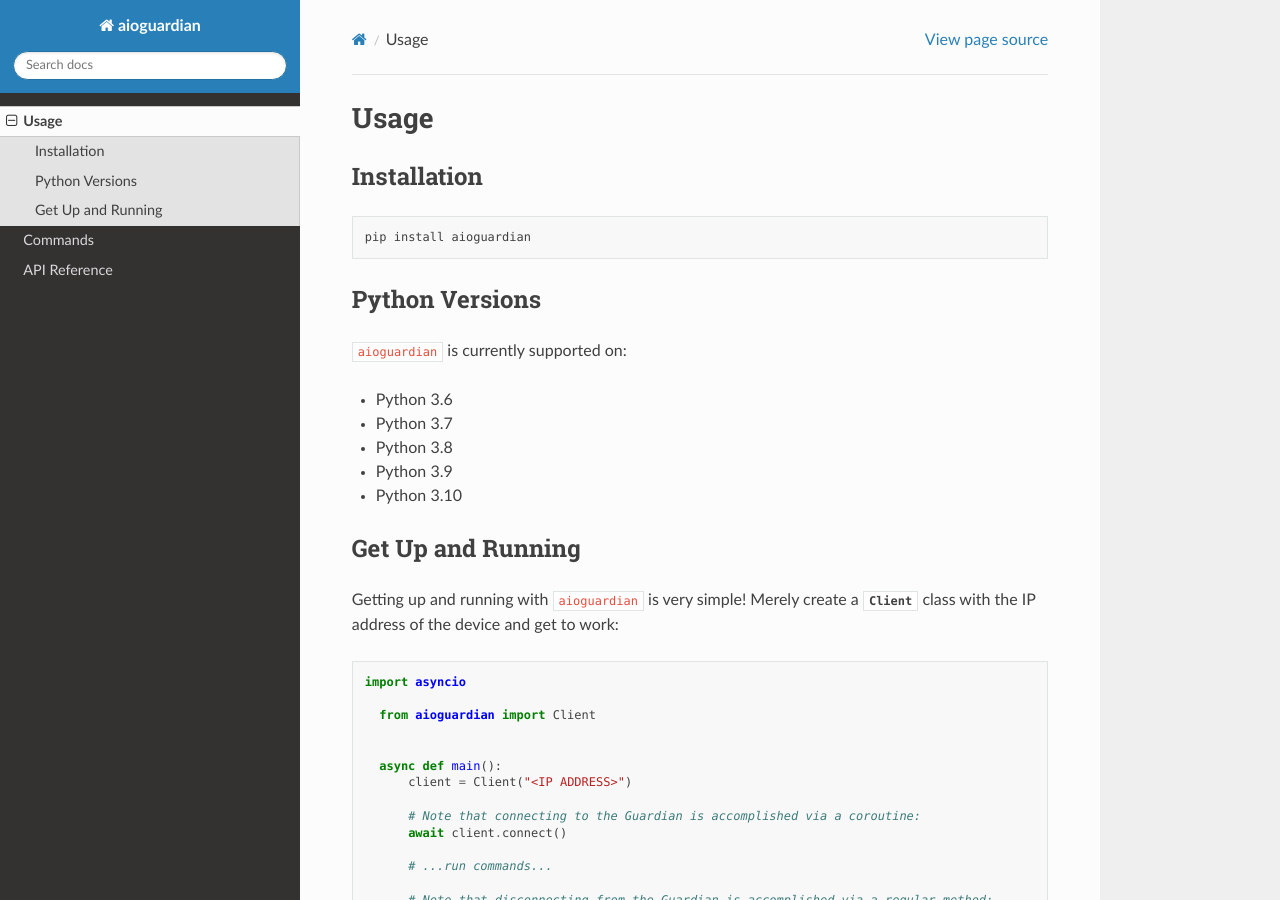
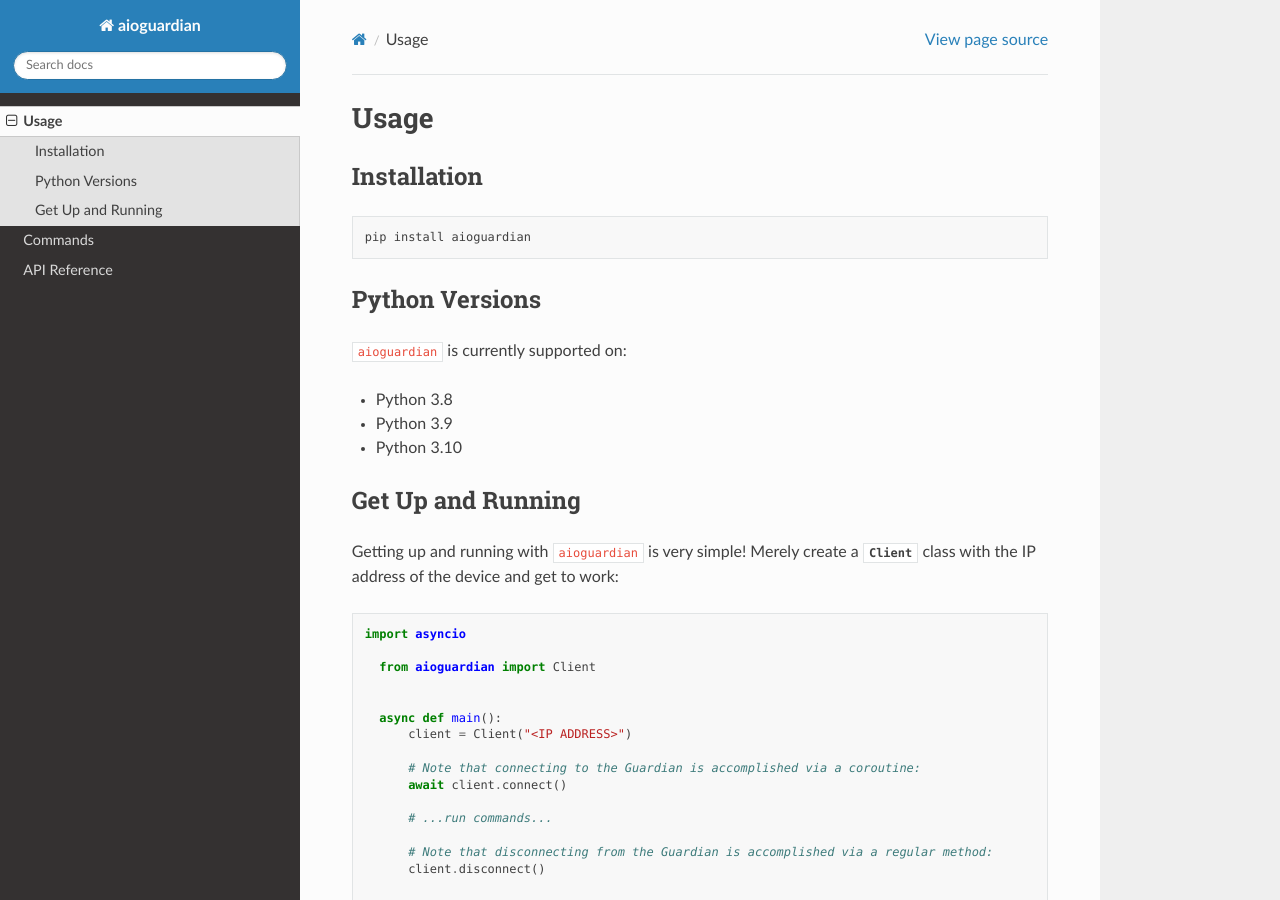
Before and after one commit to bachya/aioguardian, a Sphinx documentation site: the page built from docs/usage.rst, in a window 1280 px wide and 900 px high. Built offline with Sphinx 7.4.7 and the Read the Docs theme 2.0.0, drawn with Linux system fonts in a browser that asks for light colours.

Commit message:
Make Python 3.8 the minimum version

```diff
--- a/docs/usage.rst
+++ b/docs/usage.rst
@@ -14,8 +14,6 @@ Python Versions
 
 ``aioguardian`` is currently supported on:
 
-* Python 3.6
-* Python 3.7
 * Python 3.8
 * Python 3.9
 * Python 3.10
--- a/pyproject.toml
+++ b/pyproject.toml
@@ -49,8 +49,6 @@ classifiers = [
     "License :: OSI Approved :: MIT License",
     "Programming Language :: Python",
     "Programming Language :: Python :: 3",
-    "Programming Language :: Python :: 3.6",
-    "Programming Language :: Python :: 3.7",
     "Programming Language :: Python :: 3.8",
     "Programming Language :: Python :: 3.9",
     "Programming Language :: Python :: 3.10",
@@ -61,7 +59,7 @@ classifiers = [
 [tool.poetry.dependencies]
 aiohttp = ">=3.8.0"
 asyncio_dgram = "^2.0.0"
-python = "^3.6.1"
+python = ">3.8.0"
 voluptuous = ">=0.11.7"
 
 [tool.poetry.dev-dependencies]
```
Also changed, not shown: README.md (+0 -2 lines).
